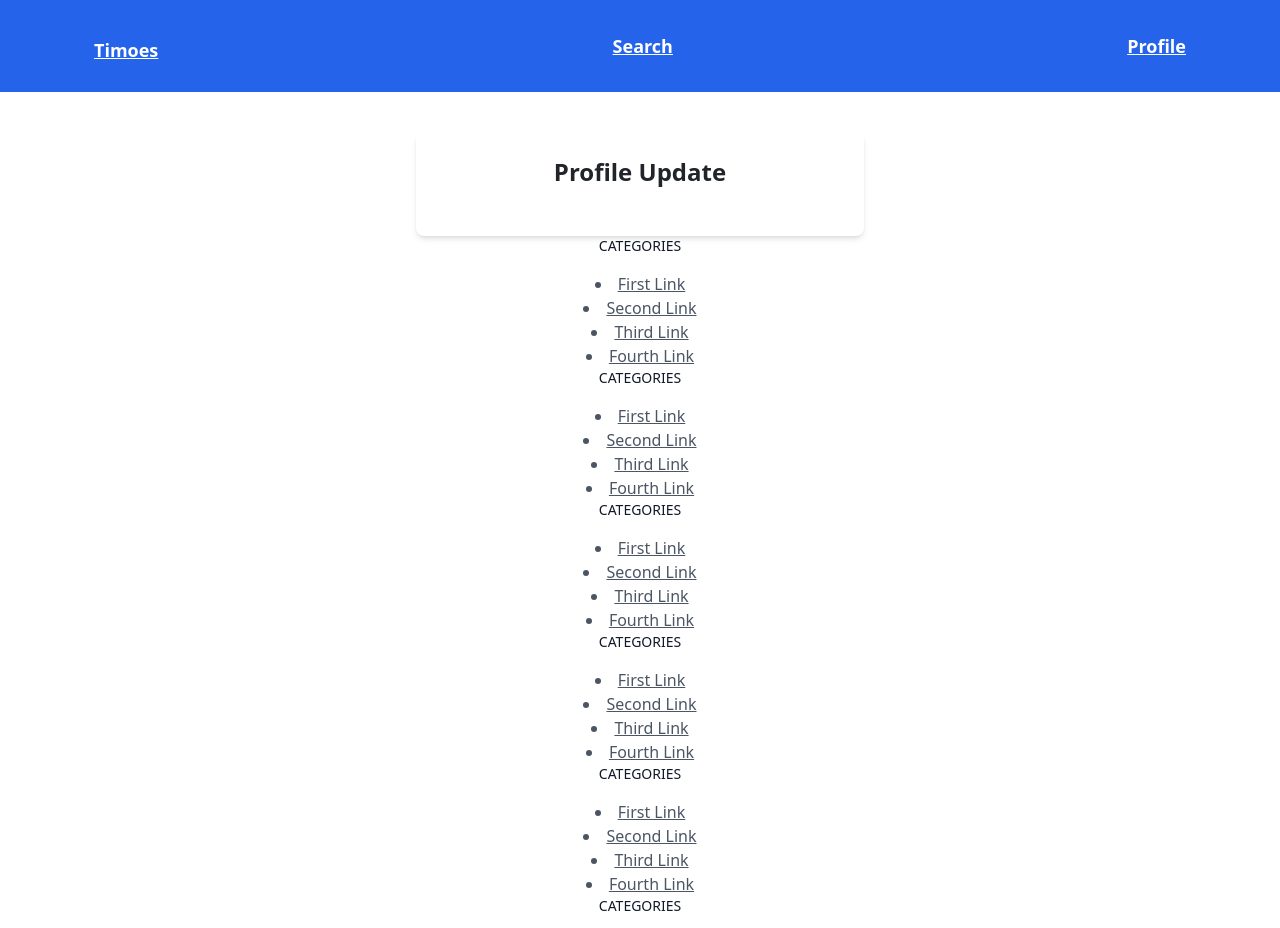
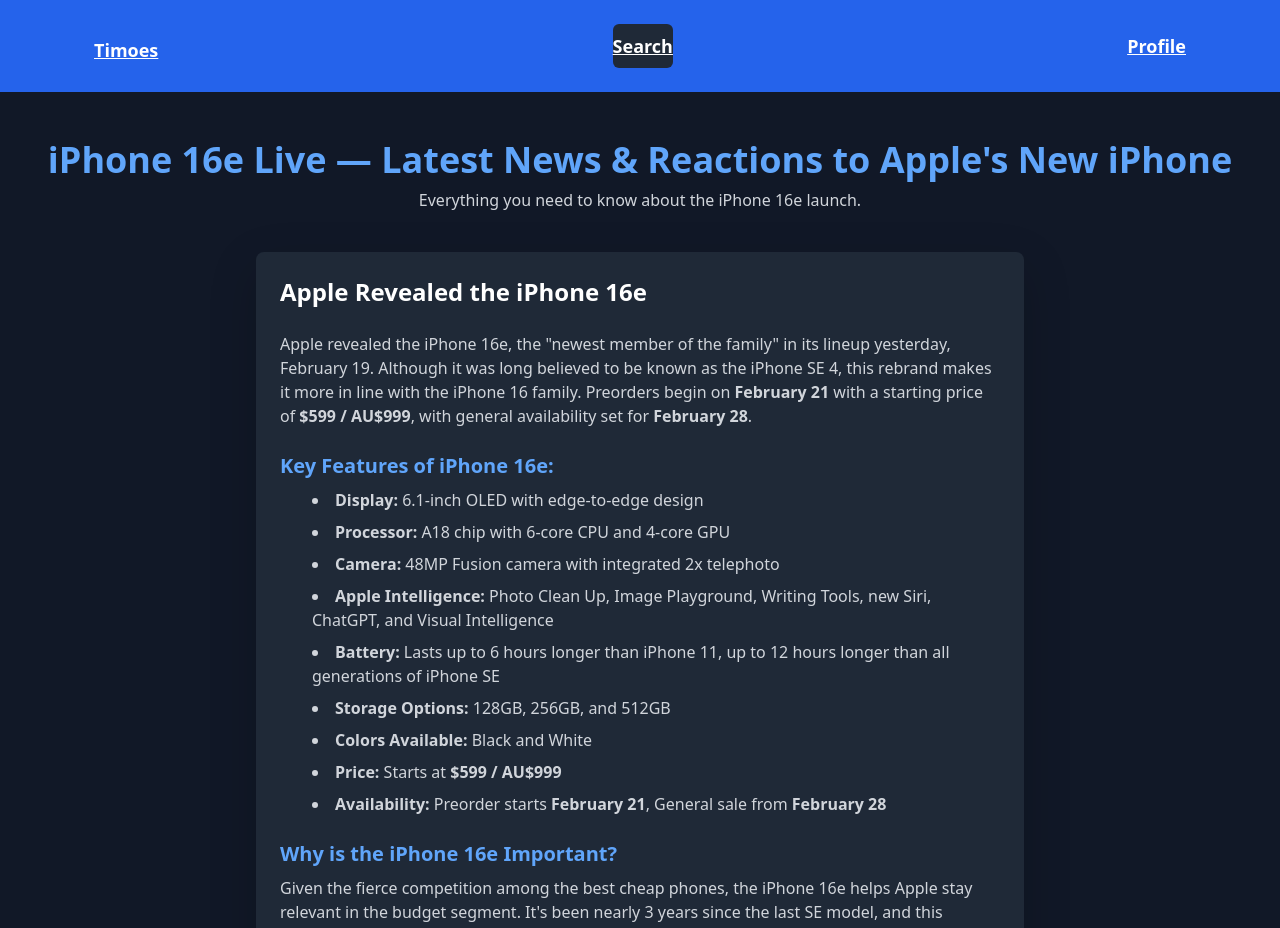
Before and after one commit to soloprime9/computer, a Next.js app: page /iPhone-16e-live in a window 1280 px wide. Shown: the top 928 px of the page. Built offline with nearby package versions, Linux system fonts and the light colour scheme.

Commit message:
Create page.jsx

```diff
--- /dev/null
+++ b/src/app/iPhone-16e-live/page.jsx
@@ -0,0 +1,42 @@
+"use client";
+import React from "react";
+
+const iPhone16eBlog = () => {
+  return (
+    <div className="min-h-screen bg-gray-900 text-white p-6">
+      {/* Blog Header */}
+      <header className="text-center py-6">
+        <h1 className="text-4xl font-bold text-blue-400">iPhone 16e Live — Latest News & Reactions to Apple's New iPhone</h1>
+        <p className="text-gray-300 mt-2">Everything you need to know about the iPhone 16e launch.</p>
+      </header>
+
+      {/* Blog Content */}
+      <div className="max-w-3xl mx-auto bg-gray-800 p-6 rounded-lg shadow-lg">
+        <h2 className="text-2xl font-semibold text-white mb-4">Apple Revealed the iPhone 16e</h2>
+        <p className="text-gray-300">
+          Apple revealed the iPhone 16e, the "newest member of the family" in its lineup yesterday, February 19. Although it was long believed to be known as the iPhone SE 4, this rebrand makes it more in line with the iPhone 16 family. Preorders begin on <strong>February 21</strong> with a starting price of <strong>$599 / AU$999</strong>, with general availability set for <strong>February 28</strong>.
+        </p>
+
+        <h3 className="text-xl font-semibold text-blue-400 mt-4">Key Features of iPhone 16e:</h3>
+        <ul className="list-disc list-inside text-gray-300 mt-2 space-y-2">
+          <li><strong>Display:</strong> 6.1-inch OLED with edge-to-edge design</li>
+          <li><strong>Processor:</strong> A18 chip with 6-core CPU and 4-core GPU</li>
+          <li><strong>Camera:</strong> 48MP Fusion camera with integrated 2x telephoto</li>
+          <li><strong>Apple Intelligence:</strong> Photo Clean Up, Image Playground, Writing Tools, new Siri, ChatGPT, and Visual Intelligence</li>
+          <li><strong>Battery:</strong> Lasts up to 6 hours longer than iPhone 11, up to 12 hours longer than all generations of iPhone SE</li>
+          <li><strong>Storage Options:</strong> 128GB, 256GB, and 512GB</li>
+          <li><strong>Colors Available:</strong> Black and White</li>
+          <li><strong>Price:</strong> Starts at <strong>$599 / AU$999</strong></li>
+          <li><strong>Availability:</strong> Preorder starts <strong>February 21</strong>, General sale from <strong>February 28</strong></li>
+        </ul>
+
+        <h3 className="text-xl font-semibold text-blue-400 mt-6">Why is the iPhone 16e Important?</h3>
+        <p className="text-gray-300 mt-2">
+          Given the fierce competition among the best cheap phones, the iPhone 16e helps Apple stay relevant in the budget segment. It's been nearly 3 years since the last SE model, and this release promises modern features at a more affordable price.
+        </p>
+      </div>
+    </div>
+  );
+};
+
+export default iPhone16eBlog;
```
